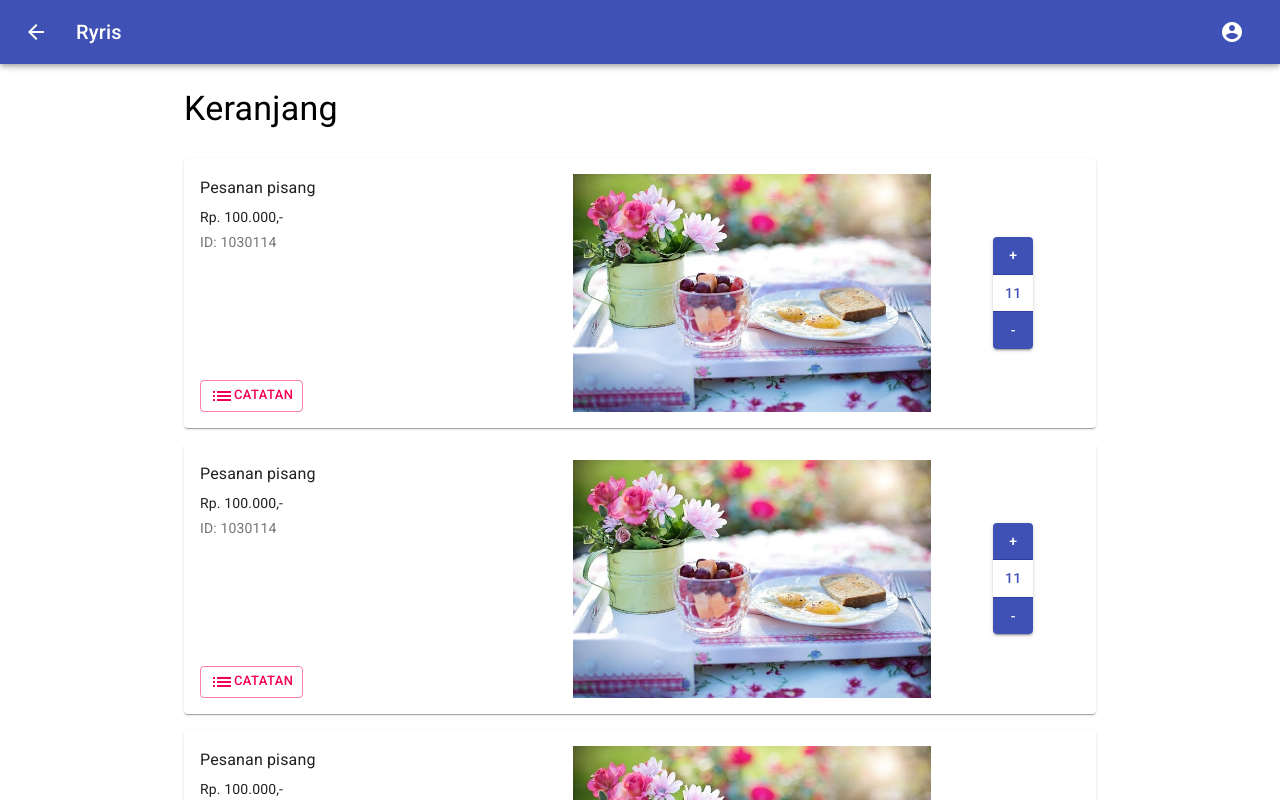
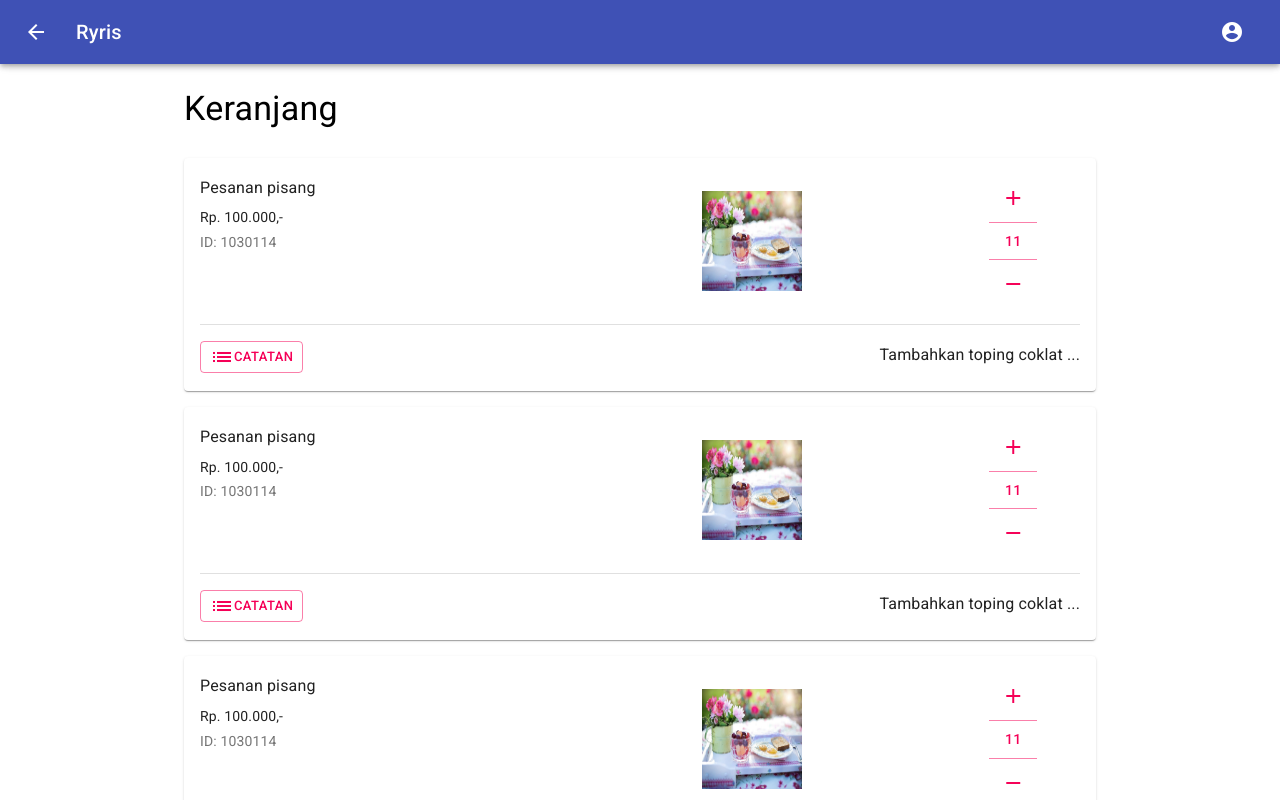
Before and after one commit to ryfazrin/ryris-template, a React (Create React App) app: page /cart in a window 1280 px wide. Shown: the top 800 px of the page. Built offline with nearby package versions, Linux system fonts and the light colour scheme.

Commit message:
update Button count item cart Page

```diff
--- a/src/components/cartComponents/CardItem.js
+++ b/src/components/cartComponents/CardItem.js
@@ -6,7 +6,10 @@ import {
   Paper,
   Grid,
   ButtonBase,
-  ButtonGroup
+  ButtonGroup,
+  Divider,
+  Box,
+  IconButton
 } from "@material-ui/core";
 import React from "react";
 
@@ -22,13 +25,13 @@ const useStyles = makeStyles((theme) => ({
     margin: "auto",
   },
   image: {
-    width: '100%',
+    width: "150px",
   },
   img: {
     margin: "auto",
     display: "block",
-    width: "100%",
-    height: "100%"
+    width: "100px",
+    height: "100px",
   }
 }));
 
@@ -52,15 +55,16 @@ function CardItem() {
                   ID: 1030114
                 </Typography>
               </Grid>
-              <Grid item>
+              {/* <Grid item>
                 <Button size="small" variant='outlined' color="secondary">
                   <Icon>list</Icon>
                     Catatan
                 </Button>
-              </Grid>
+              </Grid> */}
             </Grid>
           </Grid>
-          <Grid xs={5} item>
+
+          <Grid xs={5} item container alignItems="center" justify="center">
             <ButtonBase className={classes.image}>
               <img
                 className={classes.img}
@@ -69,17 +73,39 @@ function CardItem() {
               />
             </ButtonBase>
           </Grid>
+
           <Grid xs={2} item container alignItems="center" justify="center">
             <ButtonGroup
               orientation="vertical"
-              color="primary"
-              aria-label="vertical contained primary button group"
-              variant="contained"
+              color="secondary"
+              aria-label="vertical outlined primary button group"
+              variant="text"
             >
-              <Button>+</Button>
-              <Button variant="text">11</Button>
-              <Button>-</Button>
+              <IconButton>
+                <Icon>add</Icon>
+              </IconButton>
+              <Button>11</Button>
+              <IconButton >
+                <Icon>remove</Icon>
+              </IconButton>
             </ButtonGroup>
+          </Grid>
+
+          <Grid item xs={12}>
+            <Divider />
+            <Box display="flex" marginTop={2} justifyContent="flex-end" bgcolor="background.paper">
+              <Box flexGrow={1} justifyContent="center" marginRight='10px'>
+                <Button size="small" variant='outlined' color="secondary">
+                  <Icon>list</Icon>
+                    Catatan
+                </Button>
+              </Box>
+              <Box>
+                <Typography variant="subtitle1" gutterBottom>
+                  Tambahkan toping coklat ...
+                </Typography>
+              </Box>
+            </Box>
           </Grid>
         </Grid>
       </Paper>
--- a/src/pages/Cart.js
+++ b/src/pages/Cart.js
@@ -39,7 +39,7 @@ function Cart() {
 
         {item}
 
-        {/* <Grid item xs={12} className={classes.description}>
+        <Grid item xs={12} className={classes.description}>
           <Grid container>
             <Grid item xs={8}>
               <Typography>Ada lagi yang ingin dipesan?</Typography>
@@ -57,7 +57,7 @@ function Cart() {
           <Button variant="contained" color="secondary" fullWidth component={Link} to="/order-details">
             Pesan
           </Button>
-        </Grid> */}
+        </Grid>
 
       </Grid>
     </Container>
```
